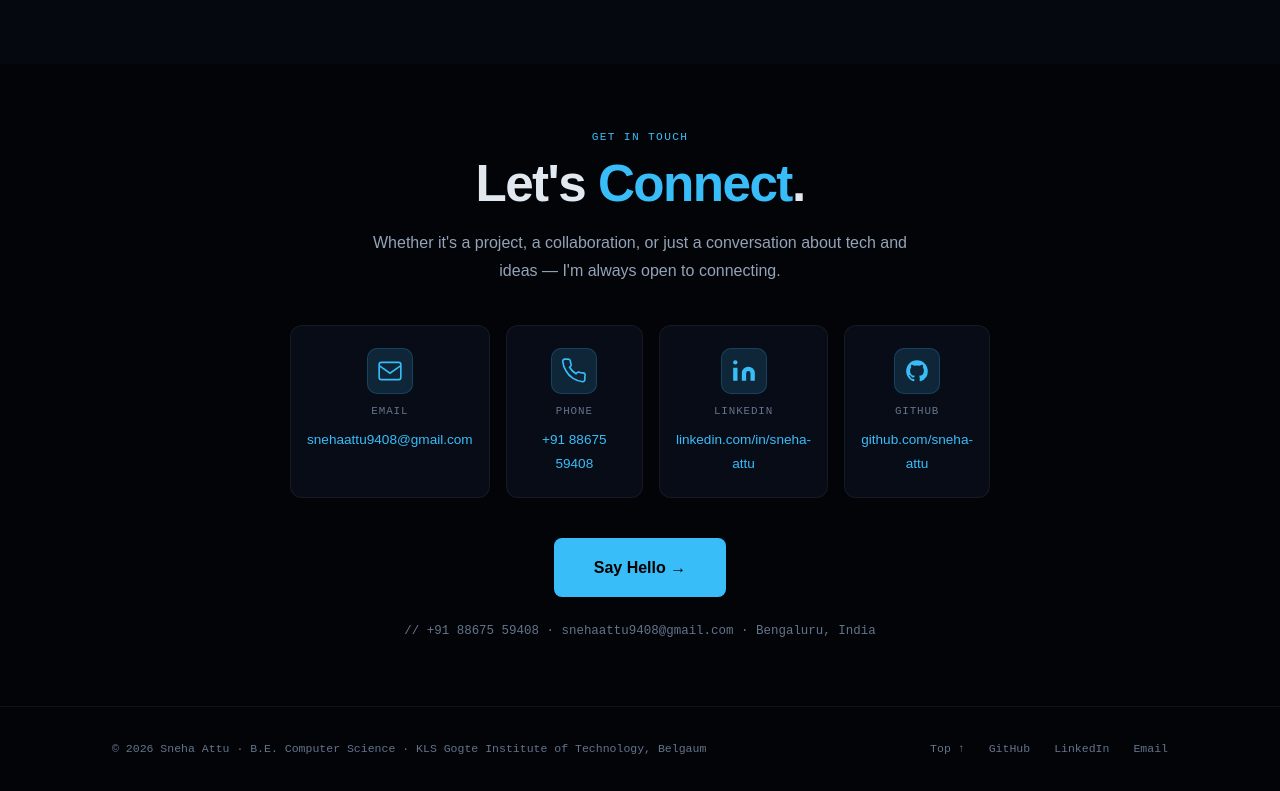
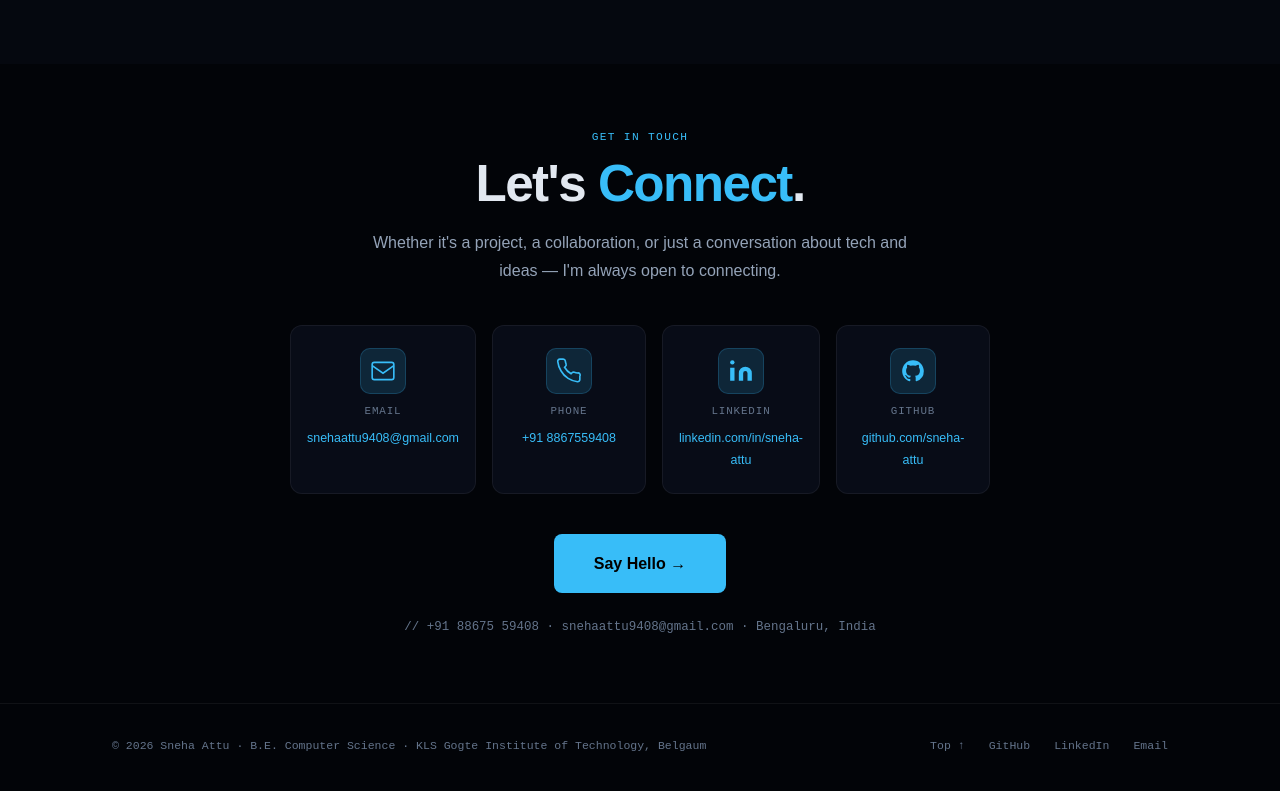
Before and after one commit to sneha-attu/Snehaattu, a React (Vite) app: page / in a window 1280 px wide. Shown: the part 9376-10167 px from the top of the page. Built offline with nearby package versions, Linux system fonts and the light colour scheme.

Commit message:
fix: phone number one line

```diff
--- a/src/App.jsx
+++ b/src/App.jsx
@@ -490,7 +490,7 @@ section{position:relative;z-index:1;scroll-margin-top:72px}
 .cc:hover{border-color:var(--border);box-shadow:0 0 30px rgba(56,189,248,.08);transform:translateY(-3px)}
 .cc-icon{display:flex;align-items:center;justify-content:center;width:46px;height:46px;background:var(--cdim);border-radius:10px;border:1px solid rgba(56,189,248,0.2);color:var(--cyan)}
 .cc-lbl{font-family:var(--mono);font-size:.68rem;color:var(--muted);text-transform:uppercase;letter-spacing:.08em}
-.cc-val{font-size:.85rem;color:var(--cyan)}
+.cc-val{font-size:.78rem;color:var(--cyan);text-align:center}
 .ctag{font-family:var(--mono);font-size:.78rem;color:var(--muted);margin-top:1.5rem}
 
 /* FOOTER */
@@ -961,7 +961,7 @@ function Contact() {
                 <svg width="26" height="26" fill="none" stroke="currentColor" strokeWidth="1.5" viewBox="0 0 24 24"><path d="M22 16.92v3a2 2 0 0 1-2.18 2 19.79 19.79 0 0 1-8.63-3.07A19.5 19.5 0 0 1 4.69 12 19.79 19.79 0 0 1 1.62 3.38 2 2 0 0 1 3.59 1h3a2 2 0 0 1 2 1.72c.127.96.361 1.903.7 2.81a2 2 0 0 1-.45 2.11L7.91 8.56a16 16 0 0 0 6 6l.92-.92a2 2 0 0 1 2.11-.45c.907.339 1.85.573 2.81.7A2 2 0 0 1 22 16.92z"/></svg>
               </span>
               <span className="cc-lbl">Phone</span>
-              <span className="cc-val">+91 88675 59408</span>
+              <span className="cc-val" style={{whiteSpace:"nowrap"}}>+91 8867559408</span>
             </a>
             <a href="https://www.linkedin.com/in/sneha-attu/" target="_blank" rel="noreferrer" className="cc">
               <span className="cc-icon" style={{color:"var(--cyan)"}}>
```
